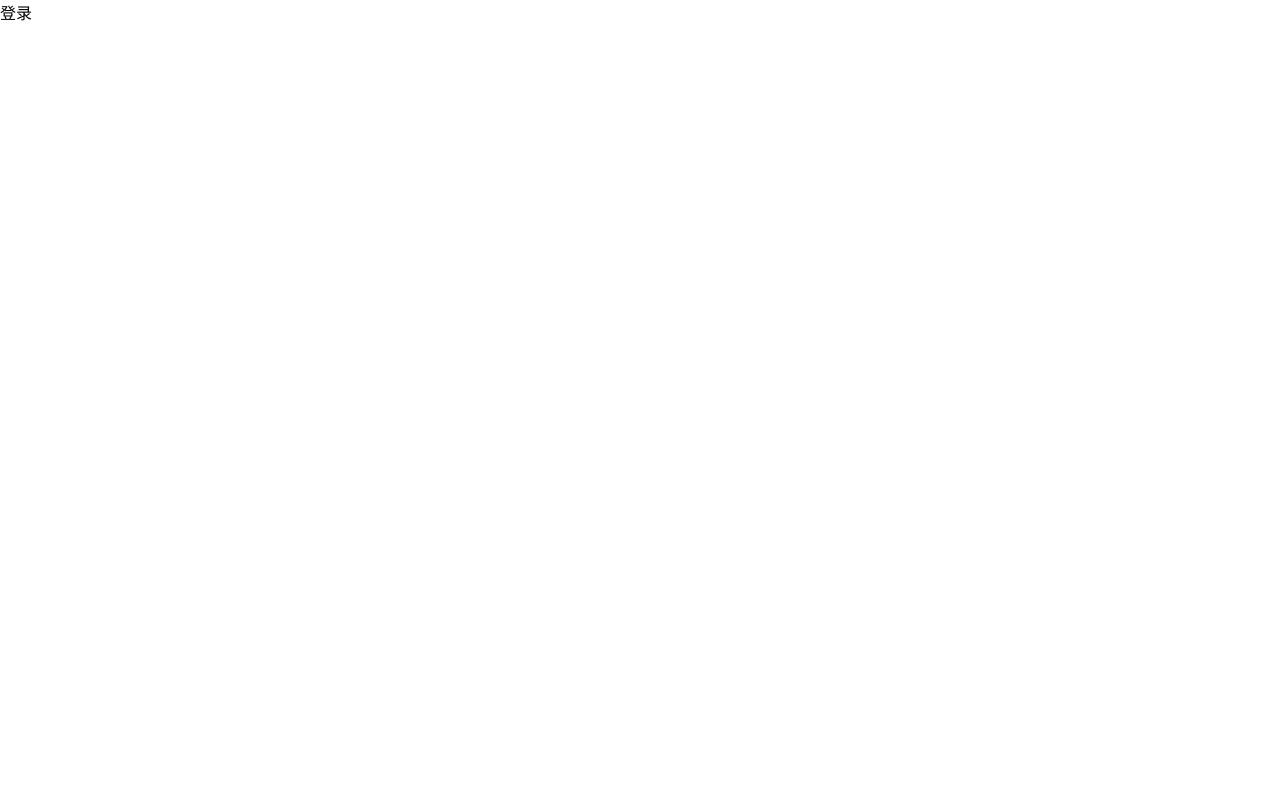
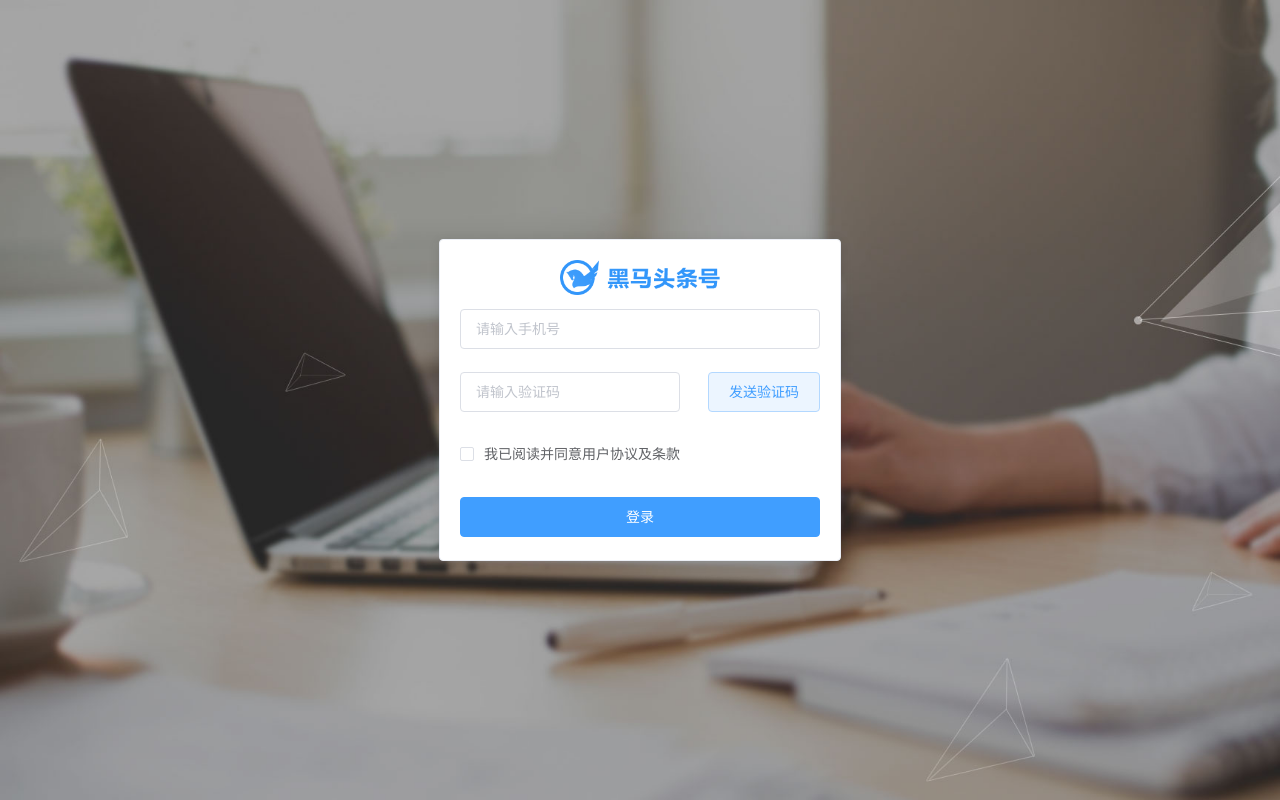
Before and after one commit to Danyang711/toutiao-88, a Vue app: page /#/login in a window 1280 px wide. Built offline with nearby package versions, Linux system fonts and the light colour scheme.

Commit message:
黑马头条PC-登录模块-数据绑定及校验

```diff
--- a/src/views/login/index.vue
+++ b/src/views/login/index.vue
@@ -1,13 +1,118 @@
 <template>
-  <div>登录</div>
+  <div class="login">
+    <el-card class="login-card">
+      <!-- 卡片内容 -->
+      <div class="logo">
+        <img src="../../assets/img/logo_index.png" alt="">
+      </div>
+      <!-- 表单 -->
+      <!-- model属性要绑定表单数据对象 rules表示绑定验证规则对象 -->
+      <el-form style="margin-top:10px;" :model="loginForm" :rules="loginRules" ref="formObj">
+        <!-- 手机号 -->
+        <el-form-item prop="mobile">
+        <el-input v-model="loginForm.mobile" placeholder="请输入手机号"></el-input>
+        </el-form-item>
+
+        <!-- 验证码 -->
+        <el-form-item prop="code">
+        <el-input style="width:220px" v-model="loginForm.code" placeholder="请输入验证码"></el-input>
+        <el-button style="float:right" plain type="primary">发送验证码</el-button>
+        </el-form-item>
+
+        <!-- 勾选框 -->
+        <el-form-item prop="checked">
+        <el-checkbox  v-model="loginForm.checked">我已阅读并同意用户协议及条款</el-checkbox>
+        </el-form-item>
+
+        <!-- 登录 -->
+      <el-form-item>
+        <el-button style="width:100%" type="primary" @click="submitForm('loginForm')">登录</el-button>
+      </el-form-item>
+      </el-form>
+  </el-card>
+  </div>
 </template>
 
 <script>
 export default {
+  data () {
+    // var abc = function (rule, value, callback) {
+    //   if (value) {
+    //     // 表示直接通过
+    //     callback()
+    //   } else {
+    //     // 不通过校验
+    //     callback(new Error('您需要勾选用户协议'))
+    //   }
+    // }
+    return {
+    // 要校验的整个表单数据
+      loginForm: {
+      // 手机号
+        mobile: '',
+        // 验证码
+        code: '',
+        // 是否勾选协议
+        checked: false
+      },
+      // 校验
+      loginRules: {
+        mobile: [
+          { required: true, message: '请输入您的手机号' },
+          { pattern: /^1[3456789]\d{9}$/, message: '请输入正确的手机号' }
+        ],
+        code: [
+          { required: true, message: '请输入您的验证码' },
+          { pattern: /^\d{6}$/, message: '请输入六位数' }
+        ],
+        // 自定义校验函数 validator
+        checked: [
+          // rule:当前的规则（没啥用）
+          // value:当前的值=>代表字段checked的值
+          // callback：回调函数
+          { validator: function (rule, value, callback) {
+            if (value) {
+              // 表示直接通过
+              callback()
+            } else {
+              // 不通过校验
+              callback(new Error('您需要勾选用户协议'))
+            }
+          } }
+        ]
+      }
+    }
+  },
+  methods: {
+    submitForm () {
+      this.$refs.formObj.validate((isOK) => {
+        if (isOK) {
 
+        }
+      })
+    }
+  }
 }
 </script>
 
-<style>
+<style lang='less' scoped>
+.login{
+  background: url(../../assets/img/login_bg.jpg);
+  height: 100vh;
+  background-size: cover;
+  display: flex;
+  justify-content: center;
+  align-items: center;
+  .login-card{
+    width: 400px;
+    height: 320px;
+    .logo{
+  text-align: center;
+  img{
+    height: 35px;
+  }
+}
+  }
 
+}
 </style>
```
